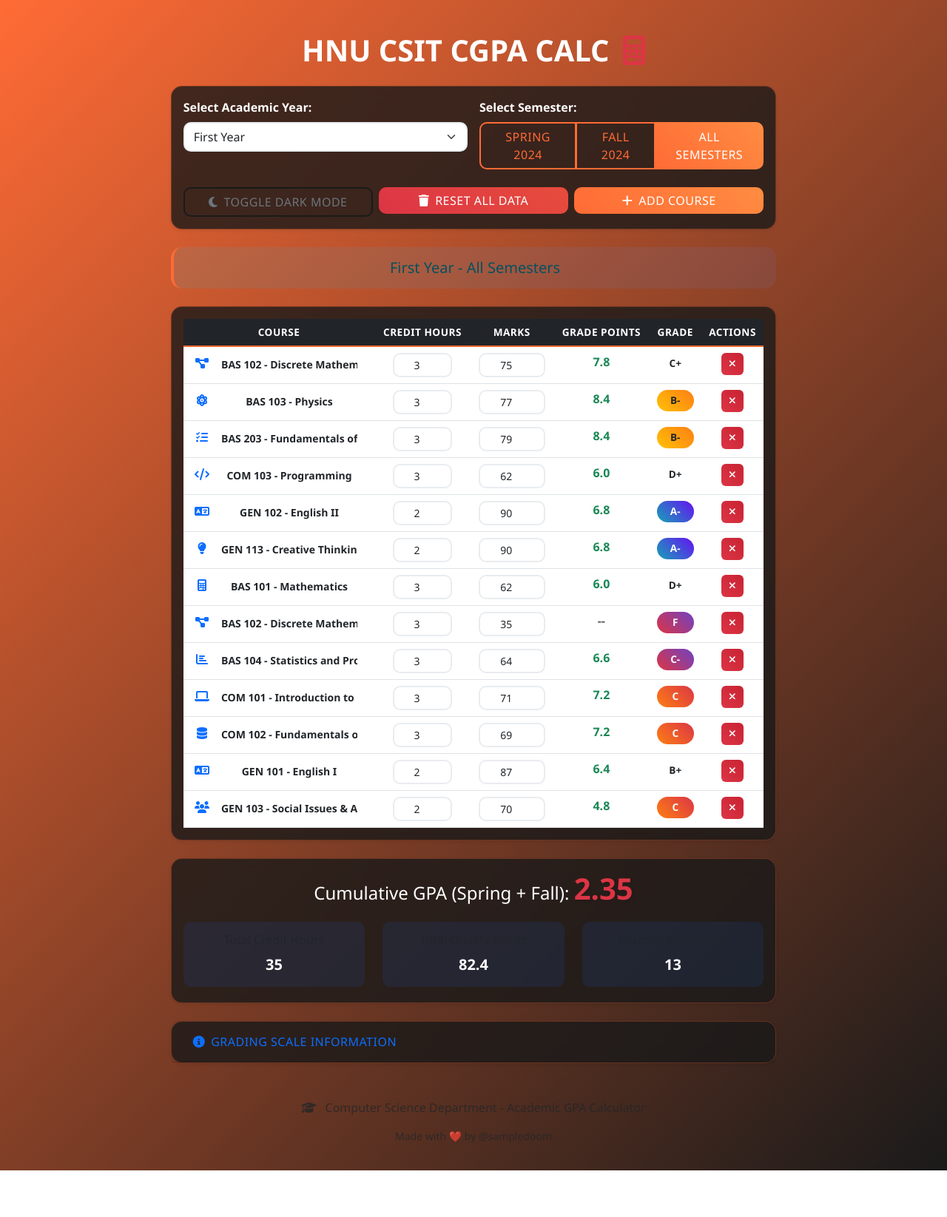
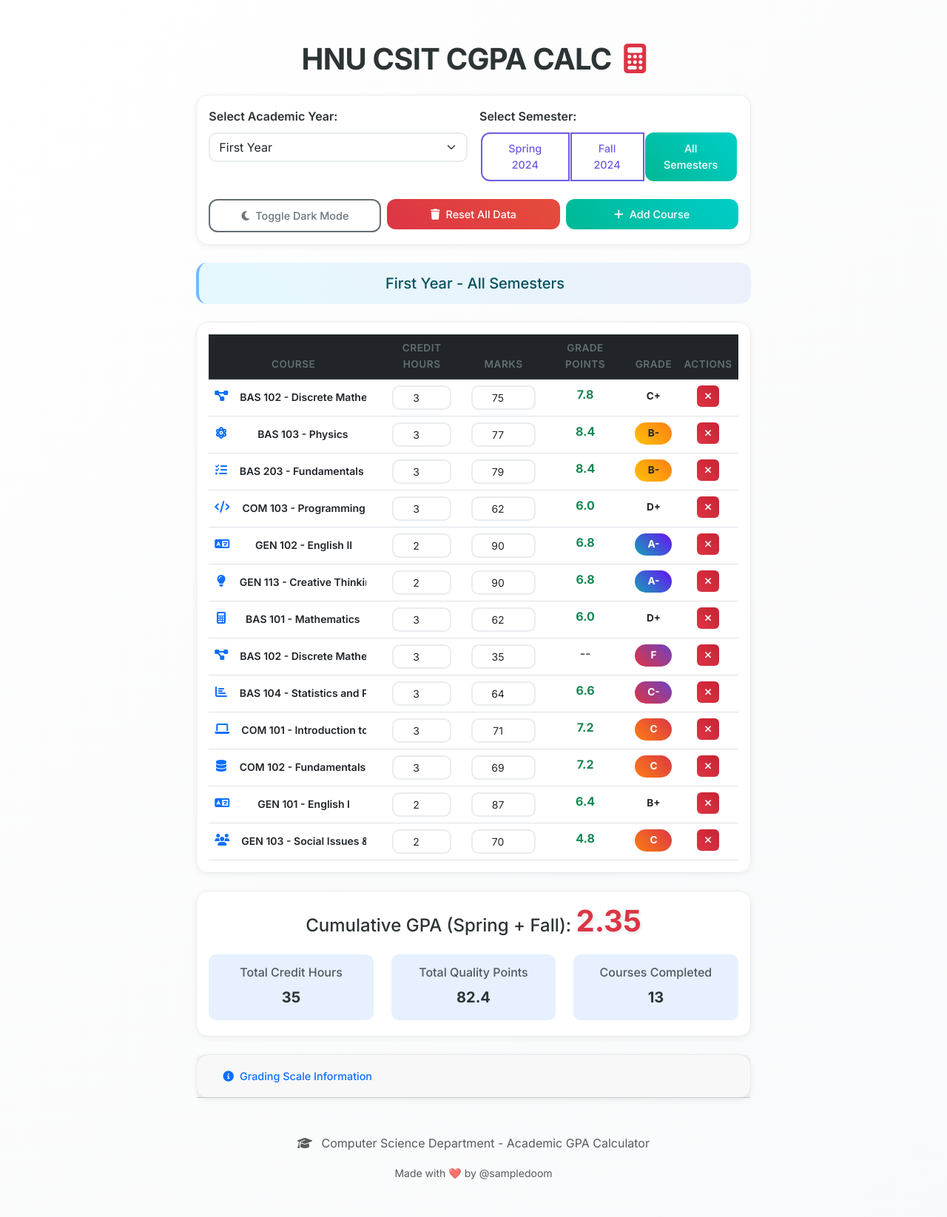
Before and after one commit to Samplezz/cgpa-calculator, a Flask app: page / in a window 1280 px wide. Shown: the whole page at 74% size. Before the commit the page ends 1582 px from the top, so only its background shows below. Run offline with Flask 3, Linux system fonts and the light colour scheme.

Commit message:
Improve website appearance with modern design and a more comfortable color scheme
Refactors CSS to implement a modern, eye-pleasing design with new color palettes, fonts, and updated Bootstrap elements.

Replit-Commit-Author: Agent
Replit-Commit-Session-Id: 8d950416-cc57-4a1c-91f3-cf5adbb09e39
Replit-Commit-Screenshot-Url: https://storage.googleapis.com/screenshot-production-us-central1/c89c5147-50e6-4fff-8cc9-0b108d6583dc/5ae17302-a909-46d4-a375-9304bf45f802.jpg

```diff
--- a/static/css/style.css
+++ b/static/css/style.css
@@ -1,14 +1,20 @@
 /* Custom CSS for GPA Calculator */
 
+/* Add some modern styling */
+* {
+    box-sizing: border-box;
+}
+
 :root {
-    --primary-color: #ff6b35;
-    --secondary-color: #1a1a1a;
-    --success-color: #ff6b35;
-    --danger-color: #dc3545;
-    --warning-color: #ff6b35;
-    --info-color: #ff6b35;
+    --primary-color: #2d3436;
+    --secondary-color: #636e72;
+    --success-color: #00b894;
+    --danger-color: #e17055;
+    --warning-color: #fdcb6e;
+    --info-color: #74b9ff;
     --light-color: #f8f9fa;
-    --dark-color: #1a1a1a;
+    --dark-color: #2d3436;
+    --accent-color: #6c5ce7;
 }
 
 /* Dark theme variables */
@@ -20,10 +26,19 @@
 }
 
 body {
-    background: linear-gradient(135deg, #ff6b35 0%, #1a1a1a 100%);
+    background: linear-gradient(135deg, #ffffff 0%, #f8f9fa 100%);
     min-height: 100vh;
-    font-family: 'Segoe UI', Tahoma, Geneva, Verdana, sans-serif;
-    color: white;
+    font-family: 'Inter', -apple-system, BlinkMacSystemFont, 'Segoe UI', Roboto, sans-serif;
+    color: #2d3436;
+    line-height: 1.6;
+}
+
+/* Header styling */
+.display-6 {
+    font-weight: 600;
+    letter-spacing: -0.02em;
+    color: #2d3436;
+    margin-bottom: 1rem;
 }
 
 /* Dark mode body */
@@ -31,18 +46,17 @@ body {
     background: linear-gradient(135deg, #2c3e50 0%, #34495e 100%);
 }
 
-.container-fluid {
-    padding: 20px;
-}
+
 
 /* Card styling */
 .card {
-    border: 1px solid rgba(255, 107, 53, 0.3);
-    border-radius: 15px;
+    border: 1px solid #e9ecef;
+    border-radius: 16px;
     backdrop-filter: blur(10px);
-    background: rgba(26, 26, 26, 0.8);
+    background: rgba(255, 255, 255, 0.9);
     transition: all 0.3s ease;
-    color: white;
+    color: #2d3436;
+    box-shadow: 0 4px 20px rgba(0, 0, 0, 0.08);
 }
 
 [data-bs-theme="dark"] .card {
@@ -51,8 +65,8 @@ body {
 }
 
 .card:hover {
-    transform: translateY(-2px);
-    box-shadow: 0 8px 25px rgba(0, 0, 0, 0.15);
+    transform: translateY(-4px);
+    box-shadow: 0 8px 35px rgba(0, 0, 0, 0.12);
 }
 
 /* Table styling */
@@ -73,7 +87,7 @@ body {
 }
 
 .table tbody tr:hover {
-    background-color: rgba(255, 107, 53, 0.1);
+    background-color: rgba(108, 92, 231, 0.05);
     transform: scale(1.01);
 }
 
@@ -85,18 +99,19 @@ body {
 }
 
 .form-control:focus, .form-select:focus {
-    border-color: var(--primary-color);
-    box-shadow: 0 0 0 0.25rem rgba(255, 107, 53, 0.25);
+    border-color: var(--accent-color);
+    box-shadow: 0 0 0 0.25rem rgba(108, 92, 231, 0.15);
     transform: translateY(-1px);
 }
 
 /* Button styling */
 .btn {
-    border-radius: 10px;
+    border-radius: 12px;
     font-weight: 500;
-    text-transform: uppercase;
-    letter-spacing: 0.5px;
+    font-size: 0.9rem;
+    padding: 0.6rem 1.2rem;
     transition: all 0.3s ease;
+    border: none;
 }
 
 .btn:hover {
@@ -105,8 +120,9 @@ body {
 }
 
 .btn-success {
-    background: linear-gradient(45deg, #ff6b35, #ff8c42);
+    background: linear-gradient(45deg, #00b894, #00cec9);
     border: none;
+    color: white;
 }
 
 .btn-danger {
@@ -119,21 +135,79 @@ body {
 }
 
 .btn-outline-primary {
-    border: 2px solid #ff6b35;
-    color: #ff6b35;
+    border: 2px solid #6c5ce7;
+    color: #6c5ce7;
     background: transparent;
 }
 
 .btn-outline-primary:hover {
-    background: #ff6b35;
-    border-color: #ff6b35;
+    background: #6c5ce7;
+    border-color: #6c5ce7;
     color: white;
 }
 
 .btn-outline-primary.active {
-    background: #ff6b35;
-    border-color: #ff6b35;
+    background: #6c5ce7;
+    border-color: #6c5ce7;
     color: white;
+    box-shadow: 0 4px 12px rgba(108, 92, 231, 0.3);
+}
+
+/* Button group styling */
+.btn-group .btn {
+    border-radius: 12px;
+    margin: 0 2px;
+}
+
+.btn-group .btn:first-child {
+    border-radius: 12px 12px 12px 12px;
+}
+
+.btn-group .btn:last-child {
+    border-radius: 12px 12px 12px 12px;
+}
+
+/* Modern spacing */
+.container-fluid {
+    padding: 2rem;
+    max-width: 1200px;
+    margin: 0 auto;
+}
+
+/* Add subtle animations */
+.card, .btn, .form-control, .form-select {
+    transition: all 0.3s cubic-bezier(0.4, 0, 0.2, 1);
+}
+
+/* Improve table styling */
+.table th {
+    font-weight: 600;
+    font-size: 0.85rem;
+    text-transform: uppercase;
+    letter-spacing: 0.5px;
+    color: #636e72;
+    border-bottom: 2px solid #e9ecef;
+}
+
+/* Add modern shadows */
+.shadow-sm {
+    box-shadow: 0 2px 8px rgba(0, 0, 0, 0.06) !important;
+}
+
+/* Responsive improvements */
+@media (max-width: 768px) {
+    .container-fluid {
+        padding: 1rem;
+    }
+
+    .display-6 {
+        font-size: 1.8rem;
+    }
+
+    .btn-group .btn {
+        padding: 0.5rem 0.8rem;
+        font-size: 0.8rem;
+    }
 }
 
 /* Icon styling */
--- a/templates/index.html
+++ b/templates/index.html
@@ -9,6 +9,10 @@
     <link href="https://cdn.jsdelivr.net/npm/bootstrap@5.3.0/dist/css/bootstrap.min.css" rel="stylesheet">
     <!-- Font Awesome for icons -->
     <link href="https://cdnjs.cloudflare.com/ajax/libs/font-awesome/6.4.0/css/all.min.css" rel="stylesheet">
+    <!-- Google Fonts -->
+    <link rel="preconnect" href="https://fonts.googleapis.com">
+    <link rel="preconnect" href="https://fonts.gstatic.com" crossorigin>
+    <link href="https://fonts.googleapis.com/css2?family=Inter:wght@300;400;500;600;700&display=swap" rel="stylesheet">
     <!-- Custom CSS -->
     <link href="{{ url_for('static', filename='css/style.css') }}" rel="stylesheet">
 </head>
```
